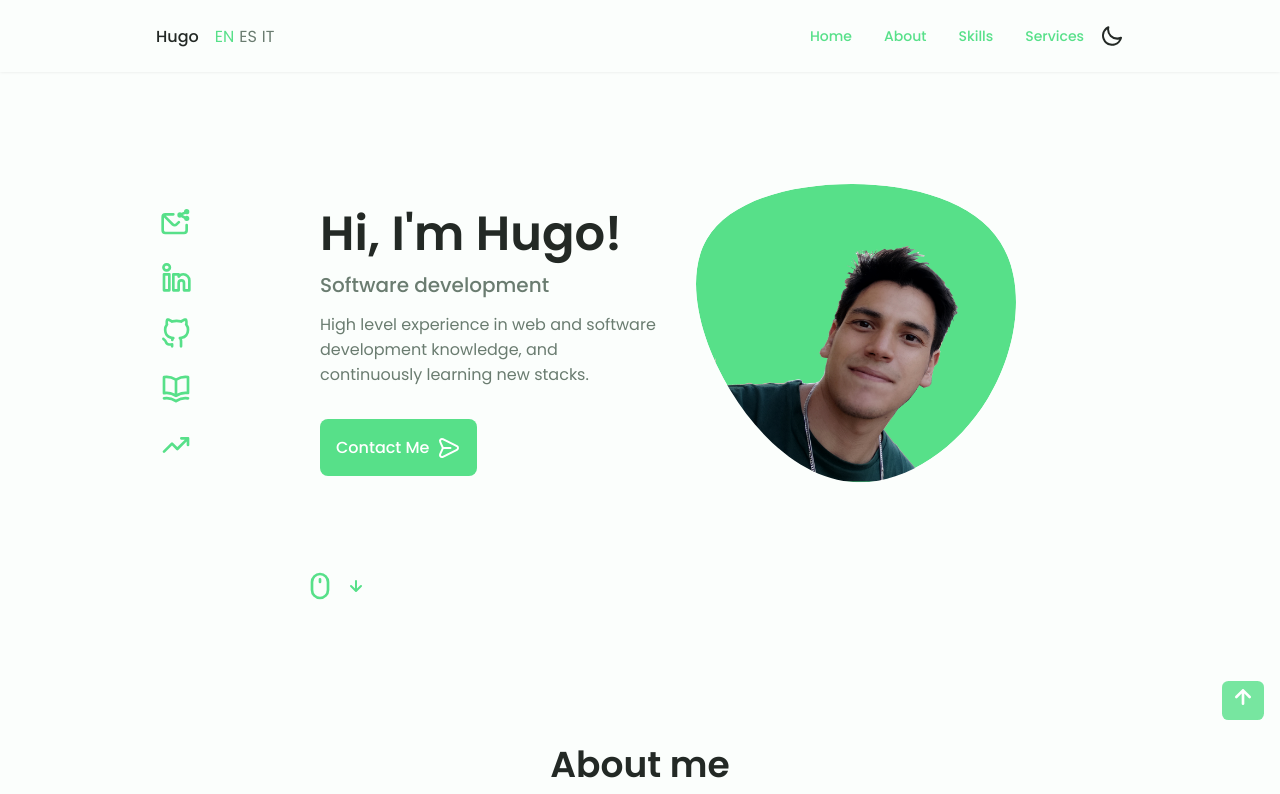
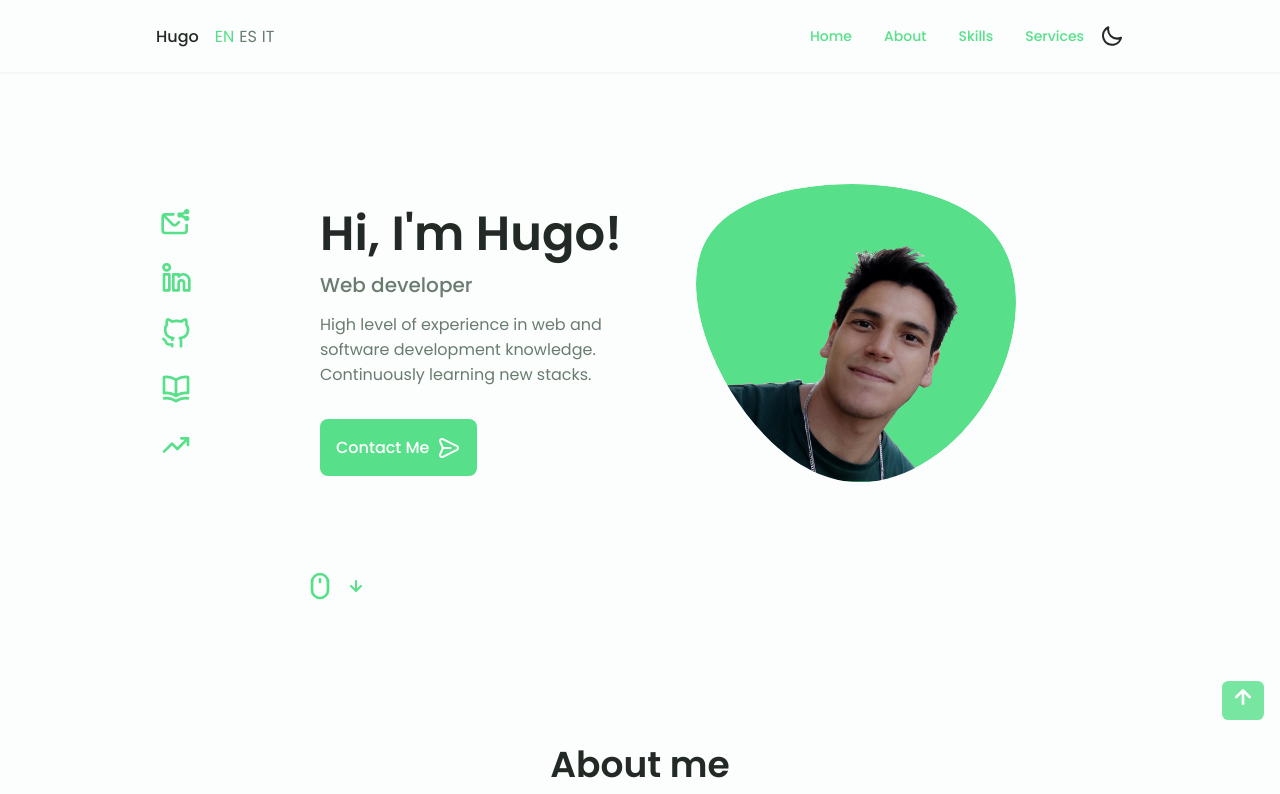
Before and after one commit to hmanzoni/hugoindevworld, a React (Create React App) app: page / in a window 1280 px wide. Shown: the top 794 px of the page. Built offline with nearby package versions, Linux system fonts and the light colour scheme.

Commit message:
Improve texts

```diff
--- a/public/index.html
+++ b/public/index.html
@@ -27,7 +27,7 @@
       work correctly both with client-side routing and a non-root public URL.
       Learn how to configure a non-root public URL by running `npm run build`.
     -->
-    <title>Hugo - Software Developer</title>
+    <title>Hugo - Web Developer</title>
   </head>
   <body>
     <noscript>You need to enable JavaScript to run this app.</noscript>
--- a/src/components/data/about.json
+++ b/src/components/data/about.json
@@ -8,9 +8,10 @@
     "fileNameCV": "HugoManzoni_CV",
     "description": [
       "I have been a software enthusiast IT since 2015.",
-      "As a professional, my main goal is to increase my knowledge in this field, things like new technologies and programming languages. In particular, I look enjoy discovering their weaknesses and strengths.",
-      "In addition, I consider myself a self-motivated, enthusiastic and resilient person and I have the ability to learn fast and adapt to any changes quickly. Moreover, I am very sociable, I love to learn from other cultures.",
-      "I have a degree on biochemistry and worked in this field for some years. Nevertheless, in 2015 I started learning about IT, and finally I pursued my dream of starting to programming for a living."
+      "My main goal as a professional is to improve my knowledge of new technologies and programming languages. One of the things I like most about programming is discover its weaknesses and strengths, in order to use it as best as possible.",
+      "I am a very self-motivated, enthusiastic and resilient person and I have to ability to learn fast and to adapt to any changes quickly.",
+      "I can define myself as a very sociable and curious. I love to get in touch with new cultures and habits from all over the world.",
+      "I have a master's degree in Biochemistry, and I worked in this field for some years. Nevertheless, in 2015 I started learning programming realizing one of the dreams of my life and I am now a web developer always looking for new challenges."
     ],
     "aboutCardsInfo": [
       { "id": "1", "year": 2018, "title": "$year", "name": "Years", "desc": "experience" },
@@ -27,9 +28,9 @@
     "fileNameCV": "HugoManzoni_CV",
     "description": [
       "He sido un entusiasta de la programación desde 2015.",
-      "Como profesional, mi objetivo principal es aumentar mis conocimientos en este campo, aprendiendo nuevas tecnologías y lenguajes de programación. En particular, me gusta descubrir sus debilidades y fortalezas.",
-      "Además, me considero una persona motivada, apacionado y resiliente. Tengo la capacidad de aprender rápido y adaptarme a cualquier cambio rápidamente. Además, soy muy sociable y me encanta aprender de otras culturas.",
-      "Soy licenciado en bioquímica y trabajé en este campo durante algunos años. Sin embargo, en 2015 comencé a aprender sobre IT y finalmente perseguí mi sueño de comenzar a programar para ganarme la vida."
+      "Como profesional, mi objetivo principal es aumentar mis conocimientos en este campo, aprendiendo nuevas tecnologías y lenguajes de programación. En particular, me gusta descubrir sus debilidades y fortalezas para hacer un mejor uso de ellos.",
+      "Soy una persona motivada, apacionada y resiliente. Tengo la capacidad de aprender rápido y adaptarme a cualquier cambio rápidamente. Además, soy muy sociable y me encanta aprender de otras culturas.",
+      "Soy licenciado en bioquímica y trabajé en este campo durante algunos años. Sin embargo, en 2015 comencé a aprender sobre IT y finalmente perseguí mi sueño de hacer de la programación mi trabajo."
     ],
     "aboutCardsInfo": [
       { "id": "1", "year": 2018, "title": "$year", "name": "Años", "desc": "experiencia" },
@@ -47,7 +48,7 @@
     "description": [
       "La programmazione è una delle mie grandi passioni dal 2015.",
       "Come professionista il mio obiettivo principale è aumentare le mie conoscenze in questo ambito, imparando nuove tecnologie e linguaggi di programmazione.",
-      "Inoltre, mi considero una persona motivata, appassionata e resiliente. Ho la capacità di imparare e di adattarmi velocemente a qualsiasi cambiamento. Sono molto socievole e amo entrare in contatto con altre culture e realtà.",
+      "Sono una persona motivata, appassionata e resiliente. Ho la capacità di imparare e di adattarmi velocemente a qualsiasi cambiamento. Sono molto socievole e amo entrare in contatto con altre culture e realtà.",
       "Ho una laurea in biochimica e ho lavorato nell'ambito alcuni anni. Nel 2015, quando ho iniziato a conoscere l'IT e ho deciso di seguire il mio sogno di fare la programmazione il mio lavoro."
     ],
     "aboutCardsInfo": [
--- a/src/components/data/home.json
+++ b/src/components/data/home.json
@@ -1,19 +1,19 @@
 {
   "en": {
     "title": "Hi, I'm Hugo!",
-    "subtitle": "Software development",
-    "description": "High level experience in web and software development knowledge, and continuously learning new stacks.",
+    "subtitle": "Web developer",
+    "description": "High level of experience in web and software development knowledge. Continuously learning new stacks.",
     "contactMeText": "Contact Me"
   },
   "es": {
     "title": "Hola, soy Hugo!",
-    "subtitle": "Software development",
+    "subtitle": "Web developer",
     "description": "Gran nivel de experiencia y conocimentos en el desarrollo web y de software, y en continuo aprendizaje de nuevas habilidades.",
     "contactMeText": "Contáctame"
   },
   "it": {
     "title": "Ciao, sono Hugo!",
-    "subtitle": "Software development",
+    "subtitle": "Web developer",
     "description": "Ottimo livello di esperienza e conoscenza nello sviluppo web e di software. Apprendimento continuo di nuove abilità.",
     "contactMeText": "Contattami"
   },
--- a/src/components/data/services.json
+++ b/src/components/data/services.json
@@ -1,7 +1,7 @@
 {
   "en": {
     "title": "Services",
-    "subtitle": "What i can offer",
+    "subtitle": "What I can offer",
     "textServicesContent": "View More",
     "servicesCardsInfo": [
       {
```
Also changed, not shown: public/manifest.json.
